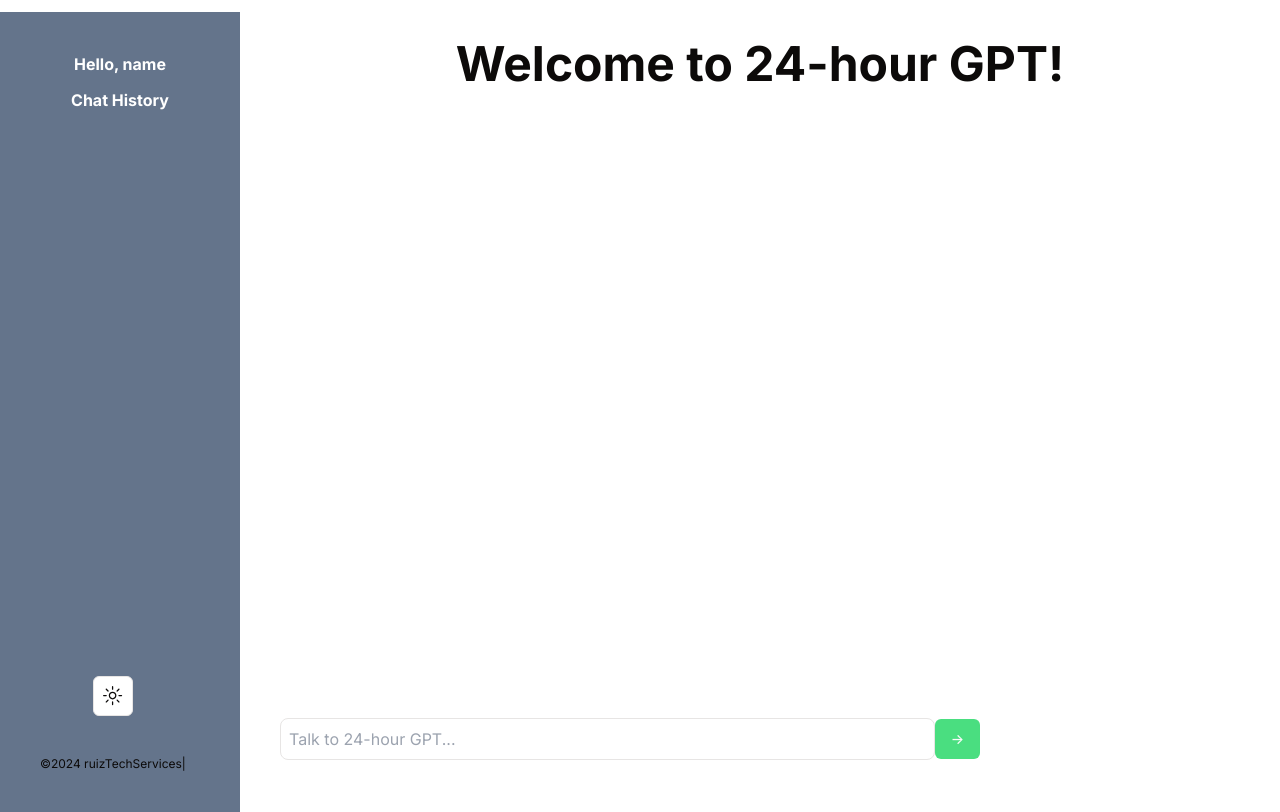
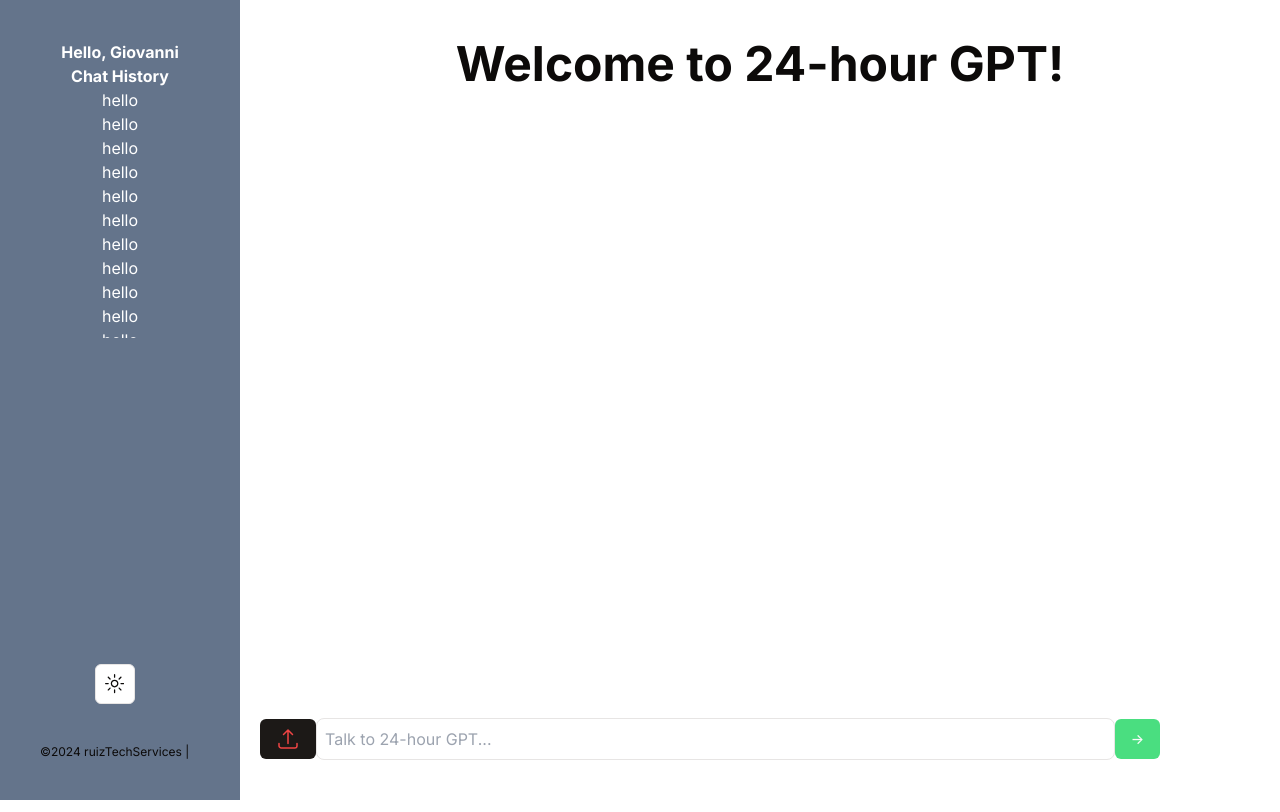
Before and after one commit to ruizTechServices/24hourgpt, a Next.js app: page / in a window 1280 px wide. Built offline with nearby package versions, Linux system fonts and the light colour scheme.

Commit message:
Styled the sidebar some more. Still needs more wor

```diff
--- a/package.json
+++ b/package.json
@@ -12,6 +12,9 @@
     "@chakra-ui/react": "^2.8.2",
     "@emotion/react": "^11.11.3",
     "@emotion/styled": "^11.11.0",
+    "@fortawesome/fontawesome-svg-core": "^6.5.1",
+    "@fortawesome/free-solid-svg-icons": "^6.5.1",
+    "@fortawesome/react-fontawesome": "^0.2.0",
     "@radix-ui/react-accordion": "^1.1.2",
     "@radix-ui/react-alert-dialog": "^1.0.5",
     "@radix-ui/react-avatar": "^1.0.4",
--- a/src/app/layout.tsx
+++ b/src/app/layout.tsx
@@ -3,6 +3,9 @@ import { Inter } from "next/font/google";
 import "./globals.css";
 import { ThemeProvider } from "@/components/theme-provider"
 import { SpeedInsights } from "@vercel/speed-insights/next"
+import "@fortawesome/fontawesome-svg-core/styles.css";
+import { config } from "@fortawesome/fontawesome-svg-core";
+config.autoAddCss = false;
 
 const inter = Inter({ subsets: ["latin"] });
 
--- a/src/app/page.tsx
+++ b/src/app/page.tsx
@@ -10,10 +10,12 @@ import SideNav from '@/components/sideNav';
 export default function Home() {
   const { messages, input, handleInputChange, handleSubmit } = useChat();
 
+  let name = "Giovanni";
+
 
   return (
     <div className="container-fluid mx-auto flex h-full">
-      <SideNav name={'name'} />
+      <SideNav name={name} />
 
       <ScrollArea className="container mx-auto h-screen">
         <div className="flex flex-col items-center">
@@ -22,11 +24,13 @@ export default function Home() {
               Welcome to 24-hour GPT!
             </h1>
           )}
+          {/*Remove this and place it in a dropdown*/}
           <div className="w-3/5 border rounded-lg hidden">
             <div className='p-5 bg-white text-black rounded-lg text-center'>
               <PricingTable />
             </div>
           </div>
+          {/*^^^^^^^^^^^^^^^^^^^^^^^^^^^^^^^^^^^^^^^^^^^^^^^^^^^^^^^^^^^^^^^^^^^^^^*/}
         </div>
         <div className="pt-4 pb-32 h-auto">
           {messages.map((message) => (
@@ -51,11 +55,17 @@ export default function Home() {
             </div>
           ))}
         </div>
-        <div className="absolute w-max h-100 text-center bottom-10 left-10">
+        <div className="absolute w-max h-100 text-center bottom-10 left-5">
           <form
-            className="flex flex-row items-center lg:w-[700px] md:w-[500px] sm:w-[500px] w-full"
+            className="flex flex-row items-center lg:w-[900px] md:w-[500px] sm:w-[600px] w-full"
             onSubmit={handleSubmit}
           >
+            <div>
+              <Button className='text-red-500'><svg xmlns="http://www.w3.org/2000/svg" fill="none" viewBox="0 0 24 24" strokeWidth={1.5} stroke="currentColor" className="w-6 h-6">
+                <path strokeLinecap="round" strokeLinejoin="round" d="M3 16.5v2.25A2.25 2.25 0 0 0 5.25 21h13.5A2.25 2.25 0 0 0 21 18.75V16.5m-13.5-9L12 3m0 0 4.5 4.5M12 3v13.5" />
+              </svg>
+              </Button>
+            </div>
             <input
               value={input}
               type="text"
--- a/src/components/sideNav.tsx
+++ b/src/components/sideNav.tsx
@@ -1,6 +1,8 @@
 import React, { useState } from 'react';
 import { ModeToggle } from './mode-toggle';
 import { Separator } from '@radix-ui/react-dropdown-menu';
+import { ScrollArea } from "@/components/ui/scroll-area";
+
 
 type SideNavProps = {
     name: string;
@@ -23,21 +25,44 @@ const SideNav: React.FC<SideNavProps> = ({ name }) => {
             </div>
 
             {/* Sidebar for both Mobile and Desktop */}
-            <div className={`fixed top-0 left-0 bg-slate-500 h-screen z-10 transform ${isOpen ? 'translate-x-0' : '-translate-x-full'} transition-transform duration-300 md:translate-x-0 md:static md:w-60`}>
-                <div className="flex flex-row items-end m-3 justify-evenly">
-                    <h5 className="mt-10 font-bold text-white">Hello, {name}</h5>
-                    <div className="md:hidden" onClick={toggleMenu}>
-                        <div className={`w-6 h-6 text-white rotate-45`}> &times; </div>
-                    </div>
+            <div className={`fixed bg-slate-500 h-screen z-10 transform ${isOpen ? 'translate-x-0' : '-translate-x-full'} transition-transform duration-1000 md:translate-x-0 md:static w-60`}>
+                <div className="flex flex-row items-end justify-evenly">
+                    <h5 className="mt-10 font-bold text-white dark:text-black">Hello, {name}</h5>
                 </div>
                 <div className="flex flex-col items-center">
-                    <h2 className="font-bold text-white">Chat History</h2>
-                    {/* Placeholder for chat history. You might want to map through your chat history state here. */}
+                    <h2 className="font-bold text-white dark:text-black">Chat History</h2>
+                    <ScrollArea className="max-h-[250px] max-w-[50px] text-white dark:text-black">
+                        {/* Placeholder for chat history. You might want to map through your chat history state here. */}
+                        <h5>hello</h5>
+                        <h5>hello</h5>
+                        <h5>hello</h5>
+                        <h5>hello</h5>
+                        <h5>hello</h5>
+                        <h5>hello</h5>
+                        <h5>hello</h5>
+                        <h5>hello</h5>
+                        <h5>hello</h5>
+                        <h5>hello</h5>
+                        <h5>hello</h5>
+                        <h5>hello</h5>
+                        <h5>hello</h5>
+                        <h5>hello</h5>
+                        <h5>hello</h5>
+                        <h5>hello</h5>
+                        <h5>hello</h5>
+                        <h5>hello</h5>
+                        <h5>hello</h5>
+                        <h5>hello</h5>
+                        <h5>hello</h5>
+                        <h5>hello</h5>
+                        <h5>hello</h5>
+                        <h5>hello</h5>
+                    </ScrollArea>
                 </div>
-          <div className="md:absolute md:left-10 flex flex-col items-center md:bottom-10 mt-20">
+                <div className="absolute left-10 flex flex-col items-center text-center bottom-10 mt-20">
                     <ModeToggle />
-            <Separator className="mt-10" />
-            <span className='text-xs'>©2024 ruizTechServices|</span>
+                    <Separator className="mt-10" />
+                    <span className='text-xs'>©2024 ruizTechServices <span className="blink">|</span></span>
                 </div>
             </div>
             <div className={`fixed inset-0 bg-black opacity-50 z-10 ${isOpen ? 'block' : 'hidden'} md:hidden`} onClick={toggleMenu}></div> {/* Overlay when menu is open */}
--- a/tailwind.config.ts
+++ b/tailwind.config.ts
@@ -67,10 +67,19 @@ const config = {
           from: { height: "var(--radix-accordion-content-height)" },
           to: { height: "0" },
         },
+        "blink": {
+          "0%, 100%": {
+            opacity: 1,
+          },
+          "50%": {
+            opacity: 0,
+          },
+        },
       },
       animation: {
         "accordion-down": "accordion-down 0.2s ease-out",
         "accordion-up": "accordion-up 0.2s ease-out",
+        "blink": "blink 1s step-end infinite",
       },
     },
   },
```
Also changed, not shown: 1 other file (tests, documents, lock files or other folders).
